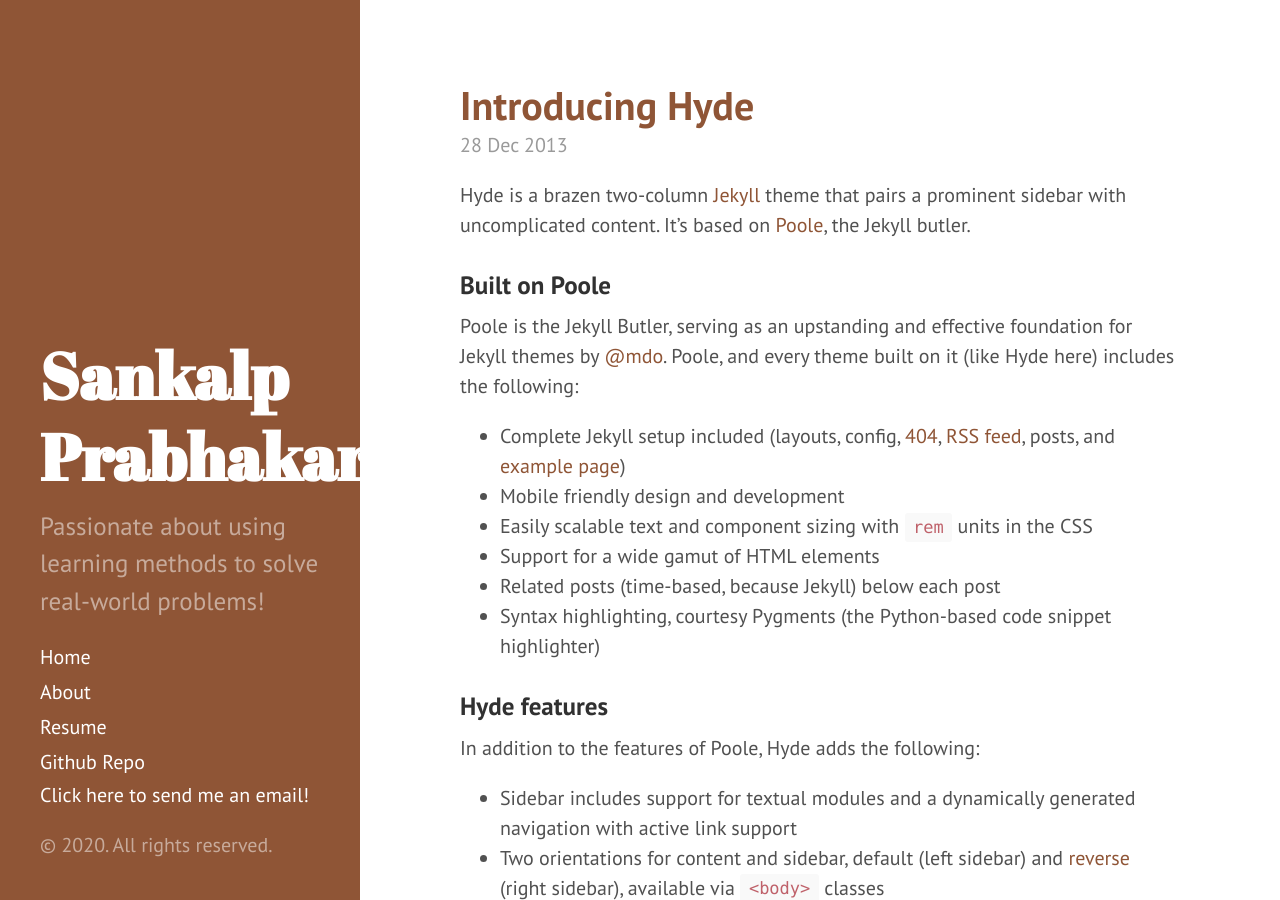
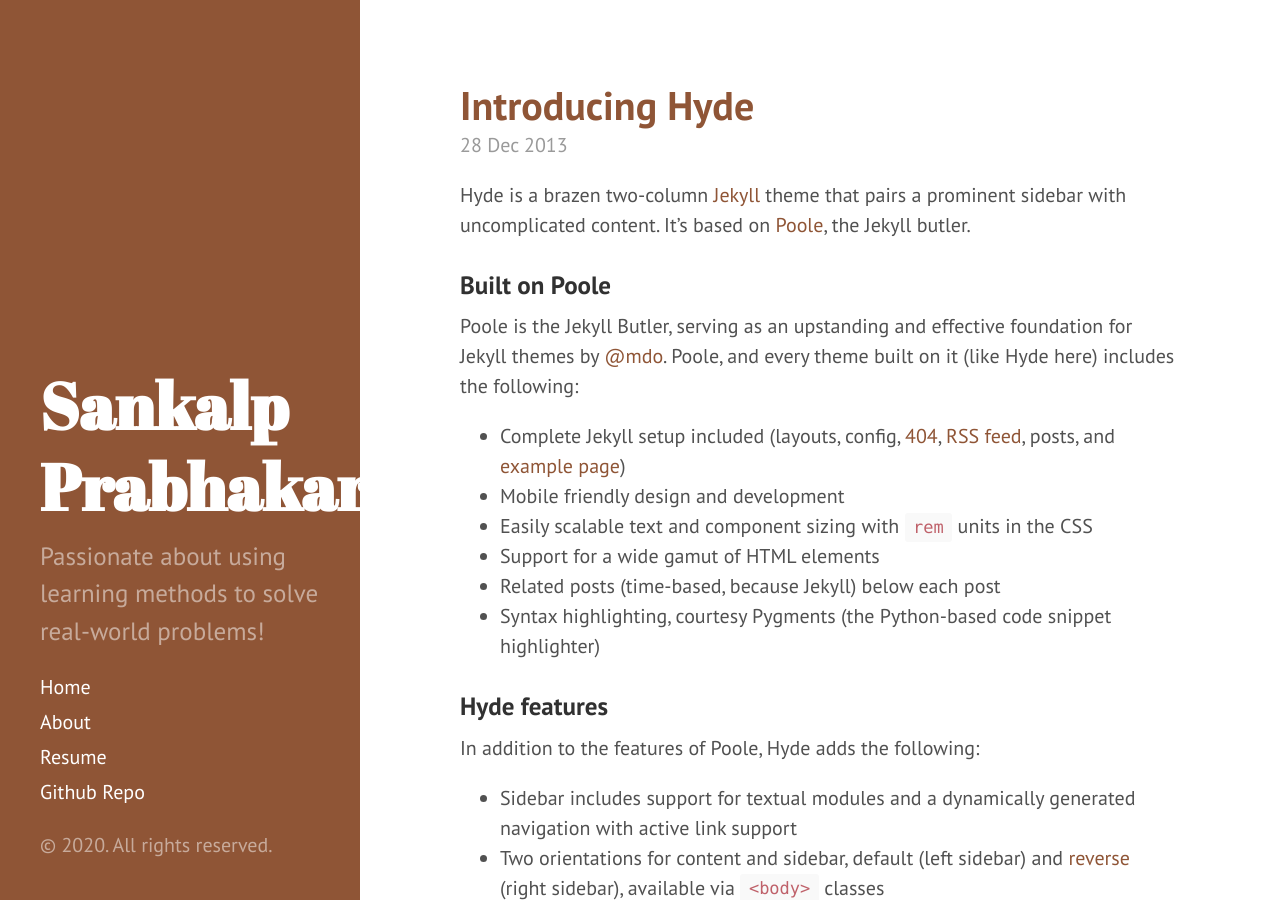
Before and after one commit to sankalp-prabhakar/sankalp-prabhakar.github.io, a Jekyll site: the page built from index.html, in a window 1280 px wide and 900 px high. Built offline with Jekyll 4.4.1, drawn with Linux system fonts in a browser that asks for light colours; the list of posts is cut into pages by our own code.

Commit message:
baseline commit #6

```diff
--- a/_includes/sidebar.html
+++ b/_includes/sidebar.html
@@ -28,7 +28,10 @@
 
       <a class="sidebar-nav-item" href="{{ site.github.repo }}/about">Resume</a>
       <a class="sidebar-nav-item" href="{{ site.github.repo }}">Github Repo</a>
-      <a href="{{ site.data.social-media.email.href }}{{ site.data.social-media.email.id }}" title="Email me">Click here to send me an email!</a>
+
+
+      <a href="https://www.twitter.com/iam_sankalp" title="twitter"><i class="fa fa-twitter-square"></i></a>
+
 
 
     </nav>
```
